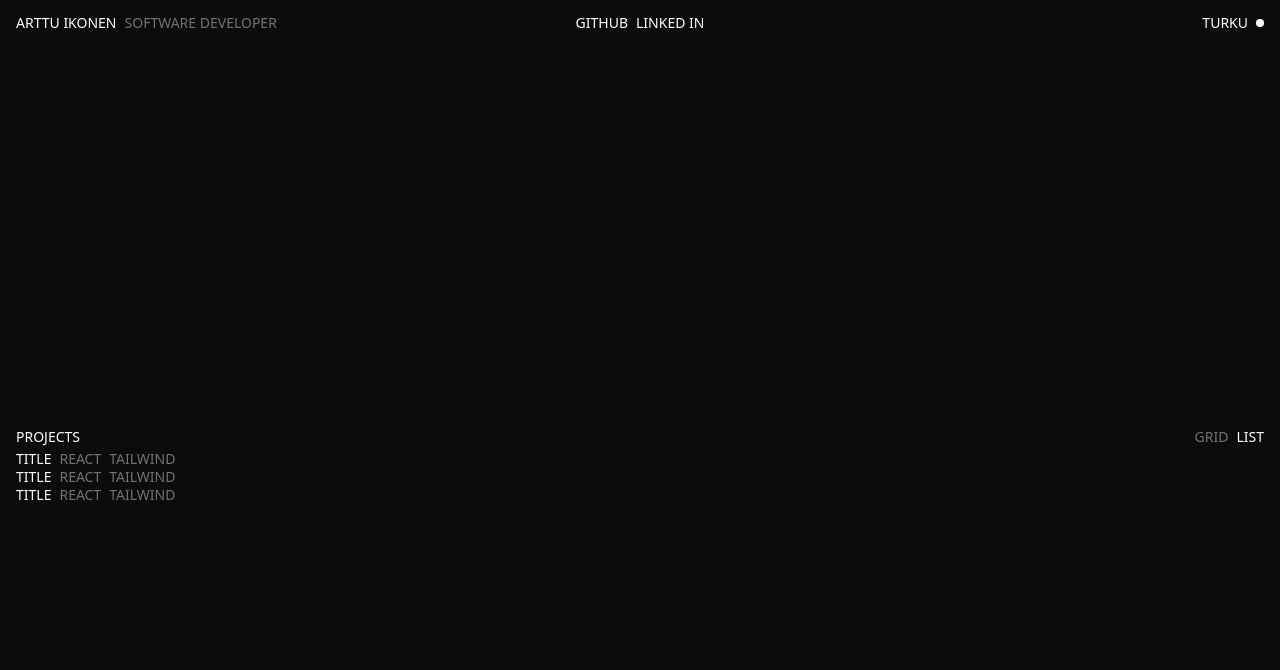
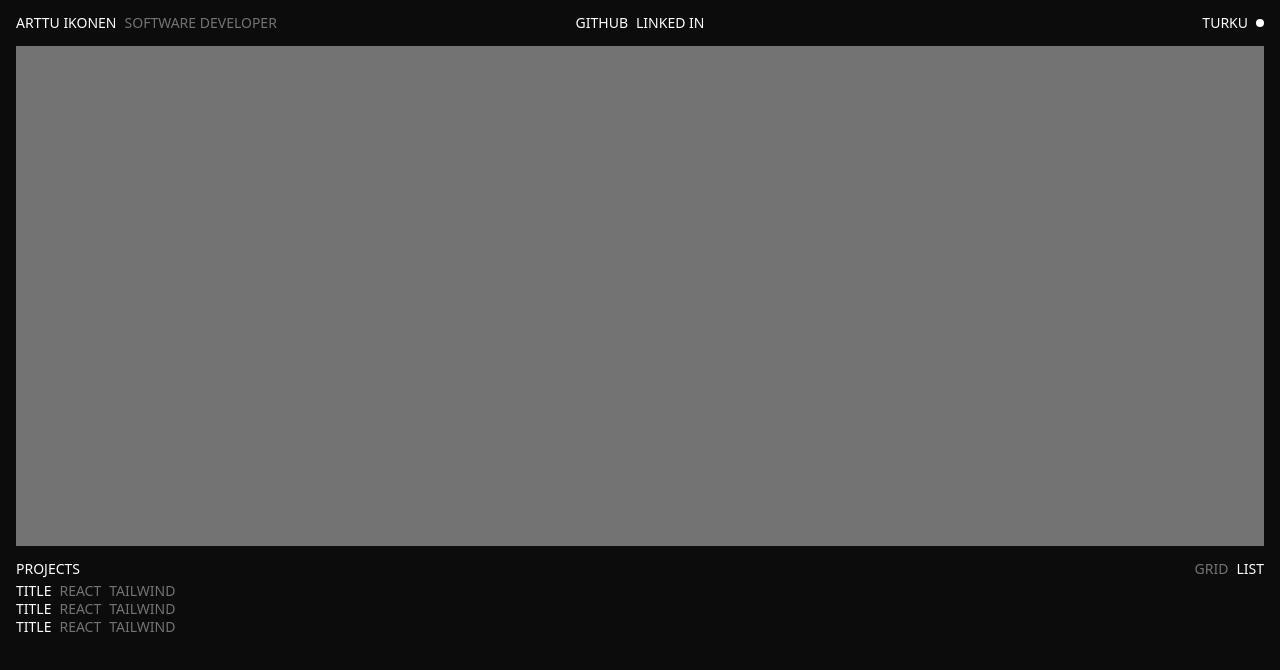
Before and after one commit to aaikon/portfolio, a React (Vite) app: page / in a window 1280 px wide. Both pictures are taken after a click on the button "LIST". Shown: the top 670 px of the page. Built offline with nearby package versions, Linux system fonts and the light colour scheme; a web font is replaced by a local one.

Commit message:
Added links to projects.

```diff
--- a/src/App.jsx
+++ b/src/App.jsx
@@ -7,25 +7,27 @@ const App = () => {
       id: 1,
       title: "TITLE",
       date: "2023-10-01",
+      link: "http://localhost:5173/",
       tags: ["REACT", "TAILWIND"],
     },
     {
       id: 2,
       title: "TITLE",
       date: "2023-10-01",
+      link: "http://localhost:5173/",
       tags: ["REACT", "TAILWIND"],
     },
     {
       id: 3,
       title: "TITLE",
       date: "2023-10-01",
+      link: "http://localhost:5173/",
       tags: ["REACT", "TAILWIND"],
     },
   ];
   return (
-    <div className="h-fit w-full p-4">
+    <div className="h-fit w-full p-4 flex flex-col gap-4">
       <Header />
-      <div className="h-[400px]" />
       <Projects projects={projects} />
     </div>
   );
--- a/src/components/Header.jsx
+++ b/src/components/Header.jsx
@@ -1,6 +1,7 @@
 const Header = () => {
   return (
-    <header className="flex h-fit w-full items-end justify-between">
+    <header className="flex h-fit w-full flex-col gap-4">
+      <nav className="flex h-fit w-full justify-between">
         <div className="flex flex-row items-center gap-2 w-full justify-start">
           <h1>ARTTU IKONEN</h1>
           <h2>SOFTWARE DEVELOPER</h2>
@@ -20,6 +21,8 @@ const Header = () => {
           <h1>TURKU</h1>
           <div className="size-2 rounded-full bg-white" />
         </div>
+      </nav>
+      <div className="w-full h-[500px] bg-neutral-500" />
     </header>
   );
 };
--- a/src/components/ProjectGridCard.jsx
+++ b/src/components/ProjectGridCard.jsx
@@ -1,7 +1,10 @@
 const ProjectGridCard = ({ project }) => {
   return (
     <div className="flex flex-col gap-2">
-      <img className="aspect-16/9 w-full bg-neutral-500" />
+      <div className="relative group" tabIndex={0}>
+        <img className="aspect-16/9 w-full bg-neutral-500" />
+        <a className="absolute inset-0" href={project.link} target="_blank"></a>
+      </div>
       <div className="w-full grid grid-cols-2">
         <h1>{project.title}</h1>
         <h1>{project.date}</h1>
--- a/src/components/ProjectListCard.jsx
+++ b/src/components/ProjectListCard.jsx
@@ -1,11 +1,15 @@
 const ProjectListCard = ({ project }) => {
   return (
-    <div className="flex w-full gap-2">
+    <a
+      className="flex w-full gap-2 cursor-pointer"
+      href={project.link}
+      target="_blank"
+    >
       <h1>{project.title}</h1>
       {project.tags.map((tag) => (
         <h2 key={tag}>{tag}</h2>
       ))}
-    </div>
+    </a>
   );
 };
 
```
Lines whose indentation alone changed are shown as unchanged.
